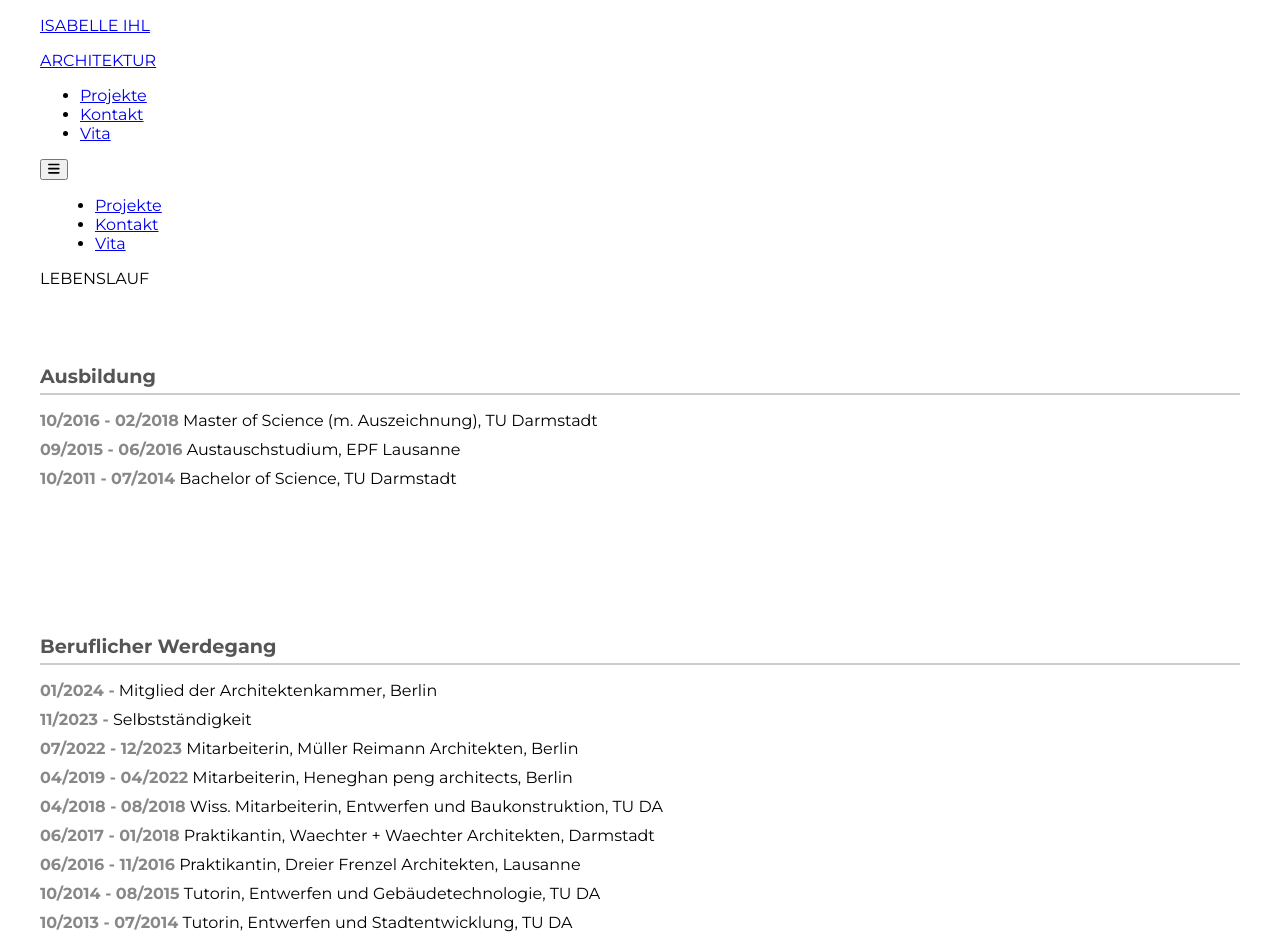
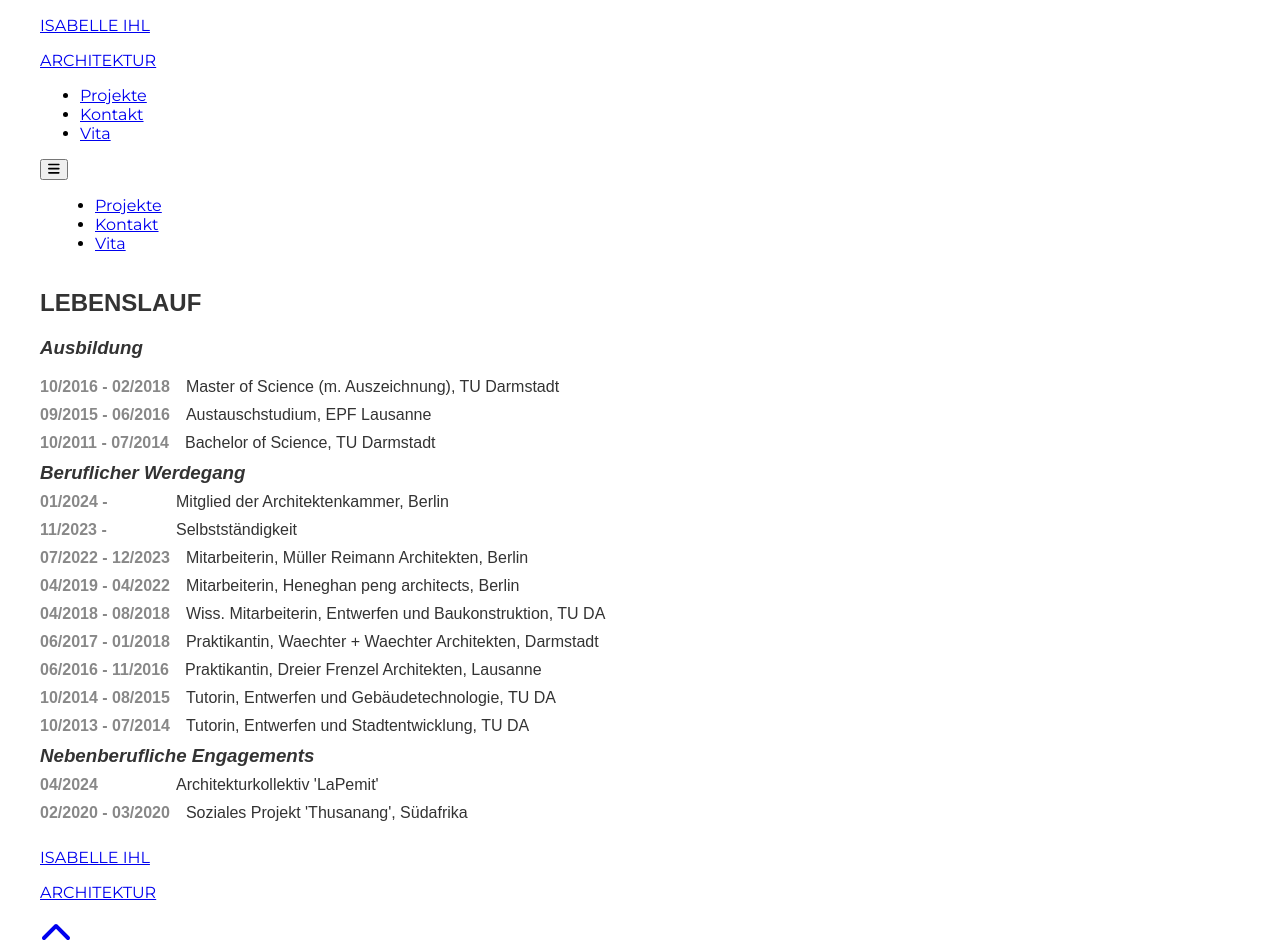
Before and after one commit to ihl-architektur/ihl-architektur.github.io, a React (Create React App) app: page /vita in a window 1280 px wide. Shown: the top 951 px of the page. Built offline with nearby package versions, Linux system fonts and the light colour scheme; the HTML template or start-up script is replaced by a standard one.

Commit message:
Vita in zwei Zeilen korrigiert

```diff
--- a/src/pages/Contact.jsx
+++ b/src/pages/Contact.jsx
@@ -12,7 +12,9 @@ const Contact = () => {
           color: '#333',
         }}
       >
-        <div style={{ marginRight: '2em' }}>
+        <div style={{ marginRight: '4em', display: 'inline-block' }}>
+          {' '}
+          {/* Abstand auf 4em erhöht */}
           <p style={{ margin: 0 }}>KONTAKT</p>
         </div>
         <div>
--- a/src/pages/Vita.jsx
+++ b/src/pages/Vita.jsx
@@ -4,133 +4,259 @@ import Container from 'utils/Container';
 const Vita = () => {
   return (
     <Container>
-      <div>
-        LEBENSLAUF
-        <section>
+      <div
+        style={{
+          display: 'flex',
+          alignItems: 'flex-start',
+          fontFamily: 'Arial, sans-serif',
+          color: '#333',
+        }}
+      >
+        {/* Erste Spalte: Zeiträume */}
+        <div style={{ marginRight: '2em', flex: '1' }}>
           <h2
             style={{
-              color: '#555',
-              borderBottom: '2px solid #ccc',
-              paddingBottom: '5px',
-              fontSize: '1.2em',
+              display: 'flex',
+              alignItems: 'flex-start',
+              fontFamily: 'Arial, sans-serif',
+              color: '#333',
             }}
           >
-            Ausbildung
+            LEBENSLAUF
           </h2>
-          <div>
-            <div style={{ marginBottom: '10px' }}>
-              <span style={{ fontWeight: 'bold', color: '#888' }}>
-                10/2016 - 02/2018
-              </span>{' '}
-              Master of Science (m. Auszeichnung), TU Darmstadt
-            </div>
-            <div style={{ marginBottom: '10px' }}>
-              <span style={{ fontWeight: 'bold', color: '#888' }}>
-                09/2015 - 06/2016
-              </span>{' '}
-              Austauschstudium, EPF Lausanne
-            </div>
-            <div style={{ marginBottom: '10px' }}>
-              <span style={{ fontWeight: 'bold', color: '#888' }}>
-                10/2011 - 07/2014
-              </span>{' '}
-              Bachelor of Science, TU Darmstadt
-            </div>
-          </div>
-        </section>
-        <section>
-          <h2
+
+          <h3 style={{ margin: '1em 0', fontStyle: 'italic' }}>Ausbildung</h3>
+          <div
             style={{
-              color: '#555',
-              borderBottom: '2px solid #ccc',
-              paddingBottom: '5px',
-              fontSize: '1.2em',
+              marginBottom: '10px',
+              display: 'flex',
+              alignItems: 'center',
             }}
           >
-            Beruflicher Werdegang
-          </h2>
-          <div>
-            <div style={{ marginBottom: '10px' }}>
-              <span style={{ fontWeight: 'bold', color: '#888' }}>
-                01/2024 -
-              </span>{' '}
-              Mitglied der Architektenkammer, Berlin
-            </div>
-            <div style={{ marginBottom: '10px' }}>
-              <span style={{ fontWeight: 'bold', color: '#888' }}>
-                11/2023 -
-              </span>{' '}
-              Selbstständigkeit
-            </div>
-            <div style={{ marginBottom: '10px' }}>
-              <span style={{ fontWeight: 'bold', color: '#888' }}>
-                07/2022 - 12/2023
-              </span>{' '}
-              Mitarbeiterin, Müller Reimann Architekten, Berlin
-            </div>
-            <div style={{ marginBottom: '10px' }}>
-              <span style={{ fontWeight: 'bold', color: '#888' }}>
-                04/2019 - 04/2022
-              </span>{' '}
-              Mitarbeiterin, Heneghan peng architects, Berlin
-            </div>
-            <div style={{ marginBottom: '10px' }}>
-              <span style={{ fontWeight: 'bold', color: '#888' }}>
-                04/2018 - 08/2018
-              </span>{' '}
-              Wiss. Mitarbeiterin, Entwerfen und Baukonstruktion, TU DA
-            </div>
-            <div style={{ marginBottom: '10px' }}>
-              <span style={{ fontWeight: 'bold', color: '#888' }}>
-                06/2017 - 01/2018
-              </span>{' '}
-              Praktikantin, Waechter + Waechter Architekten, Darmstadt
-            </div>
-            <div style={{ marginBottom: '10px' }}>
-              <span style={{ fontWeight: 'bold', color: '#888' }}>
-                06/2016 - 11/2016
-              </span>{' '}
-              Praktikantin, Dreier Frenzel Architekten, Lausanne
-            </div>
-            <div style={{ marginBottom: '10px' }}>
-              <span style={{ fontWeight: 'bold', color: '#888' }}>
-                10/2014 - 08/2015
-              </span>{' '}
-              Tutorin, Entwerfen und Gebäudetechnologie, TU DA
-            </div>
-            <div style={{ marginBottom: '10px' }}>
-              <span style={{ fontWeight: 'bold', color: '#888' }}>
-                10/2013 - 07/2014
-              </span>{' '}
-              Tutorin, Entwerfen und Stadtentwicklung, TU DA
-            </div>
+            <span
+              style={{ fontWeight: 'bold', color: '#888', minWidth: '120px' }}
+            >
+              10/2016 - 02/2018
+            </span>
+            <span style={{ marginLeft: '1em' }}>
+              Master of Science (m. Auszeichnung), TU Darmstadt
+            </span>
           </div>
-        </section>
-        <section>
-          <h2
+          <div
             style={{
-              color: '#555',
-              borderBottom: '2px solid #ccc',
-              paddingBottom: '5px',
-              fontSize: '1.2em',
+              marginBottom: '10px',
+              display: 'flex',
+              alignItems: 'center',
             }}
           >
+            <span
+              style={{ fontWeight: 'bold', color: '#888', minWidth: '120px' }}
+            >
+              09/2015 - 06/2016
+            </span>
+            <span style={{ marginLeft: '1em' }}>
+              Austauschstudium, EPF Lausanne
+            </span>
+          </div>
+          <div
+            style={{
+              marginBottom: '10px',
+              display: 'flex',
+              alignItems: 'center',
+            }}
+          >
+            <span
+              style={{ fontWeight: 'bold', color: '#888', minWidth: '120px' }}
+            >
+              10/2011 - 07/2014
+            </span>
+            <span style={{ marginLeft: '1em' }}>
+              Bachelor of Science, TU Darmstadt
+            </span>
+          </div>
+
+          <h3 style={{ margin: '0.5em 0', fontStyle: 'italic' }}>
+            Beruflicher Werdegang
+          </h3>
+          <div
+            style={{
+              marginBottom: '10px',
+              display: 'flex',
+              alignItems: 'center',
+            }}
+          >
+            <span
+              style={{ fontWeight: 'bold', color: '#888', minWidth: '120px' }}
+            >
+              01/2024 -
+            </span>
+            <span style={{ marginLeft: '1em' }}>
+              Mitglied der Architektenkammer, Berlin
+            </span>
+          </div>
+          <div
+            style={{
+              marginBottom: '10px',
+              display: 'flex',
+              alignItems: 'center',
+            }}
+          >
+            <span
+              style={{ fontWeight: 'bold', color: '#888', minWidth: '120px' }}
+            >
+              11/2023 -
+            </span>
+            <span style={{ marginLeft: '1em' }}>Selbstständigkeit</span>
+          </div>
+          <div
+            style={{
+              marginBottom: '10px',
+              display: 'flex',
+              alignItems: 'center',
+            }}
+          >
+            <span
+              style={{ fontWeight: 'bold', color: '#888', minWidth: '120px' }}
+            >
+              07/2022 - 12/2023
+            </span>
+            <span style={{ marginLeft: '1em' }}>
+              Mitarbeiterin, Müller Reimann Architekten, Berlin
+            </span>
+          </div>
+          <div
+            style={{
+              marginBottom: '10px',
+              display: 'flex',
+              alignItems: 'center',
+            }}
+          >
+            <span
+              style={{ fontWeight: 'bold', color: '#888', minWidth: '120px' }}
+            >
+              04/2019 - 04/2022
+            </span>
+            <span style={{ marginLeft: '1em' }}>
+              Mitarbeiterin, Heneghan peng architects, Berlin
+            </span>
+          </div>
+          <div
+            style={{
+              marginBottom: '10px',
+              display: 'flex',
+              alignItems: 'center',
+            }}
+          >
+            <span
+              style={{ fontWeight: 'bold', color: '#888', minWidth: '120px' }}
+            >
+              04/2018 - 08/2018
+            </span>
+            <span style={{ marginLeft: '1em' }}>
+              Wiss. Mitarbeiterin, Entwerfen und Baukonstruktion, TU DA
+            </span>
+          </div>
+          <div
+            style={{
+              marginBottom: '10px',
+              display: 'flex',
+              alignItems: 'center',
+            }}
+          >
+            <span
+              style={{ fontWeight: 'bold', color: '#888', minWidth: '120px' }}
+            >
+              06/2017 - 01/2018
+            </span>
+            <span style={{ marginLeft: '1em' }}>
+              Praktikantin, Waechter + Waechter Architekten, Darmstadt
+            </span>
+          </div>
+          <div
+            style={{
+              marginBottom: '10px',
+              display: 'flex',
+              alignItems: 'center',
+            }}
+          >
+            <span
+              style={{ fontWeight: 'bold', color: '#888', minWidth: '120px' }}
+            >
+              06/2016 - 11/2016
+            </span>
+            <span style={{ marginLeft: '1em' }}>
+              Praktikantin, Dreier Frenzel Architekten, Lausanne
+            </span>
+          </div>
+          <div
+            style={{
+              marginBottom: '10px',
+              display: 'flex',
+              alignItems: 'center',
+            }}
+          >
+            <span
+              style={{ fontWeight: 'bold', color: '#888', minWidth: '120px' }}
+            >
+              10/2014 - 08/2015
+            </span>
+            <span style={{ marginLeft: '1em' }}>
+              Tutorin, Entwerfen und Gebäudetechnologie, TU DA
+            </span>
+          </div>
+          <div
+            style={{
+              marginBottom: '10px',
+              display: 'flex',
+              alignItems: 'center',
+            }}
+          >
+            <span
+              style={{ fontWeight: 'bold', color: '#888', minWidth: '120px' }}
+            >
+              10/2013 - 07/2014
+            </span>
+            <span style={{ marginLeft: '1em' }}>
+              Tutorin, Entwerfen und Stadtentwicklung, TU DA
+            </span>
+          </div>
+
+          <h3 style={{ margin: '0.5em 0', fontStyle: 'italic' }}>
             Nebenberufliche Engagements
-          </h2>
-          <div>
-            <div style={{ marginBottom: '10px' }}>
-              <span style={{ fontWeight: 'bold', color: '#888' }}>04/2024</span>{' '}
+          </h3>
+          <div
+            style={{
+              marginBottom: '10px',
+              display: 'flex',
+              alignItems: 'center',
+            }}
+          >
+            <span
+              style={{ fontWeight: 'bold', color: '#888', minWidth: '120px' }}
+            >
+              04/2024
+            </span>
+            <span style={{ marginLeft: '1em' }}>
               Architekturkollektiv &apos;LaPemit&apos;
-            </div>
-            <div style={{ marginBottom: '10px' }}>
-              <span style={{ fontWeight: 'bold', color: '#888' }}>
-                02/2020 - 03/2020
-              </span>{' '}
+            </span>
+          </div>
+          <div
+            style={{
+              marginBottom: '10px',
+              display: 'flex',
+              alignItems: 'center',
+            }}
+          >
+            <span
+              style={{ fontWeight: 'bold', color: '#888', minWidth: '120px' }}
+            >
+              02/2020 - 03/2020
+            </span>
+            <span style={{ marginLeft: '1em' }}>
               Soziales Projekt &apos;Thusanang&apos;, Südafrika
-            </div>
+            </span>
           </div>
-        </section>
-        <p>das ist ein P</p>
+        </div>
       </div>
     </Container>
   );
```
